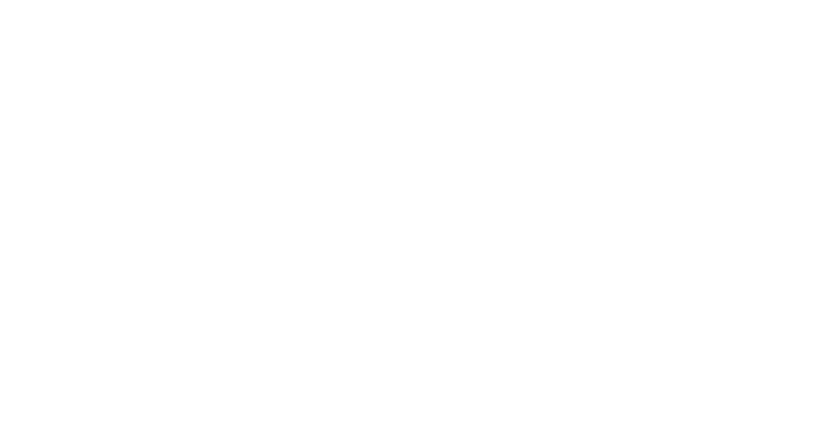
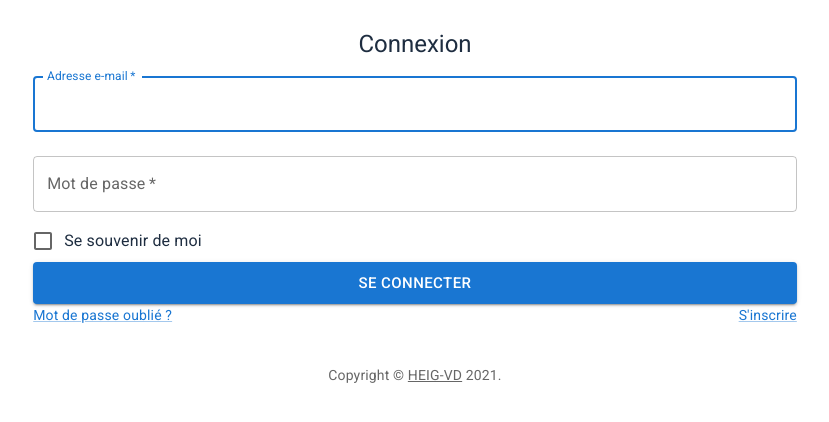
Before and after one commit to Note-thing/frontend, a React (Create React App) app: page /login in a window 1280 px wide. Shown: the top 422 px of the page, without its empty margins (225-1054 px from the left). Built offline with nearby package versions, Linux system fonts and the light colour scheme.

Commit message:
Login Form

```diff
--- a/package.json
+++ b/package.json
@@ -5,6 +5,7 @@
   "dependencies": {
     "@emotion/react": "^11.5.0",
     "@emotion/styled": "^11.3.0",
+    "@fontsource/roboto": "^4.5.1",
     "@mui/icons-material": "^5.0.5",
     "@mui/material": "^5.0.6",
     "@testing-library/jest-dom": "^5.14.1",
@@ -15,6 +16,7 @@
     "react-router": "^5.2.1",
     "react-router-dom": "^5.3.0",
     "react-scripts": "^4.0.3",
+    "typeface-roboto": "^1.1.13",
     "web-vitals": "^1.1.2"
   },
   "scripts": {
--- a/src/App.js
+++ b/src/App.js
@@ -1,17 +1,22 @@
 import logo from "./logo.svg";
 import "./App.css";
+import 'typeface-roboto'
 import { BrowserRouter, Switch, Route } from "react-router-dom";
 import AppLayout from "./layout/AppLayout";
 import LoginLayout from "./layout/LoginLayout";
+import { MainProvider } from './context/MainContext'
+import ProtectedRoute from './layout/ProtectedRoute'
 
 function App() {
     return (
-        <BrowserRouter>
-            <Switch>
-                <Route exact path="/" component={AppLayout}></Route>
-                <Route exact path="/" component={LoginLayout}></Route>
-            </Switch>
-        </BrowserRouter>
+        <MainProvider>
+            <BrowserRouter>
+                <Switch>
+                    <ProtectedRoute exact path="/" component={AppLayout}></ProtectedRoute>
+                    <Route exact path="/login" component={LoginLayout}></Route>
+                </Switch>
+            </BrowserRouter>
+        </MainProvider>
     );
 }
 
--- /dev/null
+++ b/src/context/MainContext.js
@@ -0,0 +1,30 @@
+import React, { createContext, useReducer } from 'react';
+
+const mainReducer = (state, action) => {
+    switch(action.type){
+        case 'login':
+            localStorage.setItem('User', JSON.stringify( { ...state.user, ...action.user }));
+            return {...state, user : { ...state.user, ...action.user }};
+        case 'logout':
+            localStorage.removeItem('User');
+            return {...state, user : { ...state.user, isAuthenticated : false}};
+        default:
+        return state;
+    }
+}
+
+export const MainContext = createContext();
+
+export const MainProvider = ( props ) => {
+    const [ main, dispatch ] = useReducer(mainReducer, {
+        user : {
+
+        },
+    });
+
+    return (
+        <MainContext.Provider value = { { main, dispatch } }>
+            { props.children }
+        </MainContext.Provider>
+    );
+};
--- /dev/null
+++ b/src/hooks/useInput.js
@@ -0,0 +1,31 @@
+import { useState } from 'react';
+
+/*
+    input hook to be used on all input fields to keep track of state
+    for example see the usage in : layout/LoginLayout.js
+*/
+
+export const useInput = data => {
+    const [value, setValue] = useState(data);
+    const [error, setError] = useState({
+            error: false,
+            helperText:''
+    });
+
+    return {
+        value,
+        setValue,
+        setError,
+        reset: () => setValue(""),
+        bind:{
+            value,
+            ...error,
+            onChange: event => {
+                setValue(event.target.value);
+                setError({ error: false });
+            }
+
+        }
+    }
+
+}
--- a/src/layout/LoginLayout.js
+++ b/src/layout/LoginLayout.js
@@ -1,3 +1,125 @@
-export default function LoginLayout(props) {
-    return <h1>LOGIN Todo</h1>;
+import React, { useContext } from 'react';
+import { MainContext } from '../context/MainContext';
+import { useHistory } from "react-router-dom";
+import { useInput } from '../hooks/useInput';
+import {
+    Icon,
+    Typography,
+    Box,
+    Grid,
+    TextField,
+    FormControlLabel,
+    Checkbox,
+    Button,
+    Link
+} from '@mui/material'
+
+const LoginLayout = () => {
+
+    let history = useHistory();
+
+    const { dispatch } = useContext(MainContext);
+
+    // keep track of the input states
+    // each keystroke (onChange event listener) is saved within the state
+    const { value:email,        bind:bindEmail      } = useInput('');
+    const { value:password,     bind:bindPassword   } = useInput('');
+
+    const buttonSignIn = (e) => {
+        e.preventDefault();
+        dispatch({type:'login', user: { email : email, isAuthenticated : true }});
+        history.push("/");
+    }
+
+    const redirectPage = (link) => history.push(link);
+    return (
+        <Grid container
+            direction="column"
+            alignItems="center"
+            spacing={4}
+            >
+            <Grid
+                item
+                square
+            >
+
+            <Icon className="app-signin" />
+
+            <Typography component="h1" variant="h5" align="center">
+              Connexion
+            </Typography>
+
+            <form noValidate>
+              <TextField
+                variant="outlined"
+                margin="normal"
+                required
+                fullWidth
+                id="email"
+                label="Adresse e-mail"
+                name="email"
+                autoComplete="email"
+                autoFocus
+                { ...bindEmail }
+              />
+              <TextField
+                variant="outlined"
+                margin="normal"
+                required
+                fullWidth
+                name="password"
+                label="Mot de passe"
+                type="password"
+                id="password"
+                autoComplete="current-password"
+                { ...bindPassword }
+              />
+              <FormControlLabel
+                control={<Checkbox value="remember" color="primary" />}
+                label="Se souvenir de moi"
+              />
+              <Button
+                type="submit"
+                fullWidth
+                variant="contained"
+                color="primary"
+                size="large"
+                onClick= { buttonSignIn }
+              >
+                Se connecter
+              </Button>
+              <Grid container>
+                <Grid item xs>
+                <Link href="#" variant="body2" onClick={ () => redirectPage("/lost_password")}>
+                    {"Mot de passe oublié ?"}
+                  </Link>
+                </Grid>
+                <Grid item>
+                  <Link href="#" variant="body2" onClick={ () => redirectPage("/signup")}>
+                    {"S'inscrire"}
+                  </Link>
+                </Grid>
+              </Grid>
+              <Box mt={5}>
+                <Copyright />
+              </Box>
+            </form>
+        </Grid>
+      </Grid>
+    );
 }
+
+function Copyright() {
+    return (
+      <Typography variant="body2" color="textSecondary" align="center">
+        {'Copyright © '}
+        <Link color="inherit" href="https://heig-vd.ch//">
+          HEIG-VD
+        </Link>{' '}
+        {new Date().getFullYear()}
+        {'.'}
+      </Typography>
+    );
+  }
+
+  export default LoginLayout;
--- /dev/null
+++ b/src/layout/ProtectedRoute.js
@@ -0,0 +1,27 @@
+import React from 'react';
+import { Route, Redirect } from 'react-router-dom';
+
+const ProtectedRoute = ( { component: Component }, ...rest ) => {
+    let user = JSON.parse(localStorage.getItem('User')); // persistant user
+    return (
+        <Route
+        {...rest}
+        render={props => {
+            if(user && user.isAuthenticated){
+                return <Component {...props} />
+            }else{
+                return <Redirect to={
+                    {
+                        pathname: "/login",
+                        state: {
+                            from: props.location
+                        }
+                    }
+
+                } />
+            }
+        }} />
+    )
+}
+
+export default ProtectedRoute;
```
Also changed, not shown: src/resource/css/login.css (added, +16 -0 lines), src/context/Context.js (deleted), 1 other file (tests, documents, lock files or other folders).
